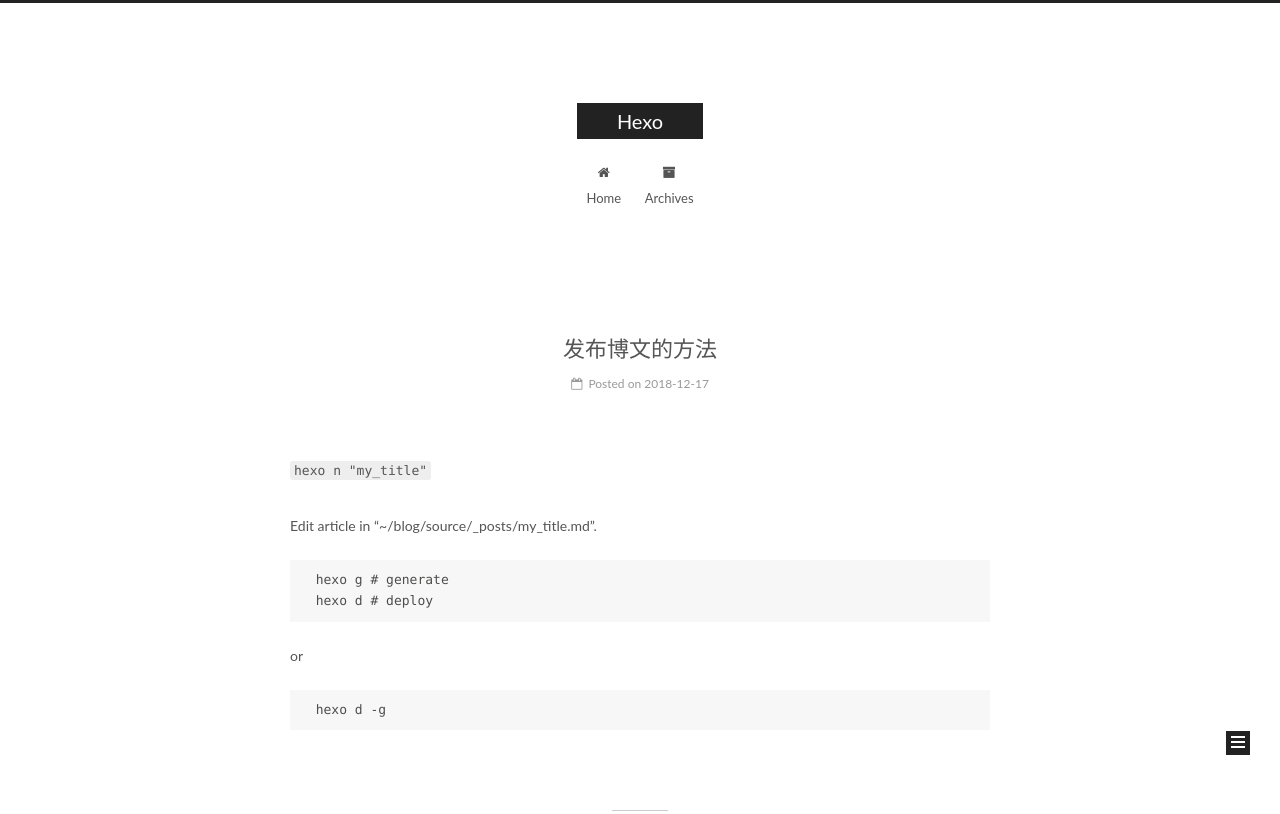
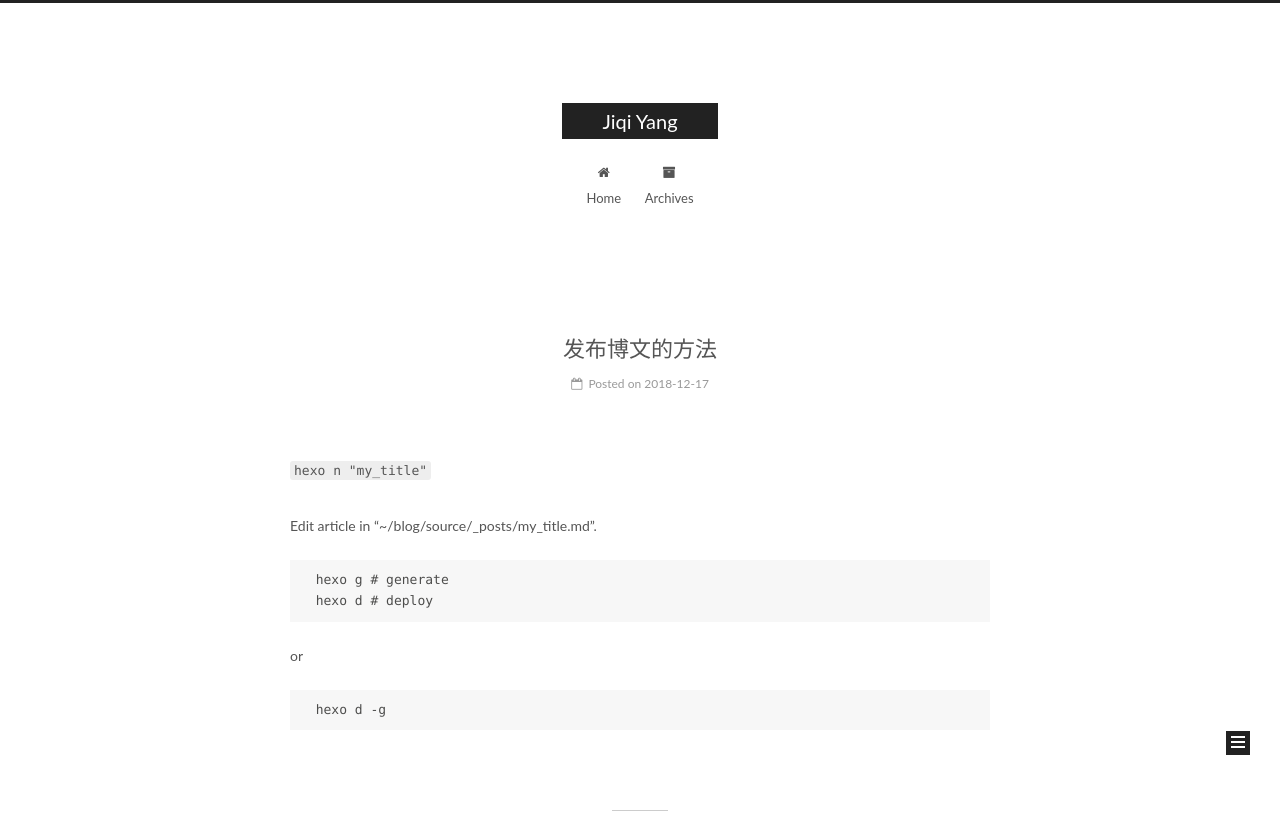
Before and after one commit to yangjiqi/yangjiqi.github.io, a plain HTML site: page index.html in a window 1280 px wide. Shown: the top 814 px of the page. Drawn offline with Linux system fonts and the light colour scheme.

Commit message:
Site updated: 2019-01-06 17:42:36

```diff
--- a/index.html
+++ b/index.html
@@ -152,7 +152,7 @@
     <div class="custom-logo-site-title">
       <a href="/" class="brand" rel="start">
         <span class="logo-line-before"><i></i></span>
-        <span class="site-title">Hexo</span>
+        <span class="site-title">Jiqi Yang</span>
         <span class="logo-line-after"><i></i></span>
       </a>
     </div>
```
